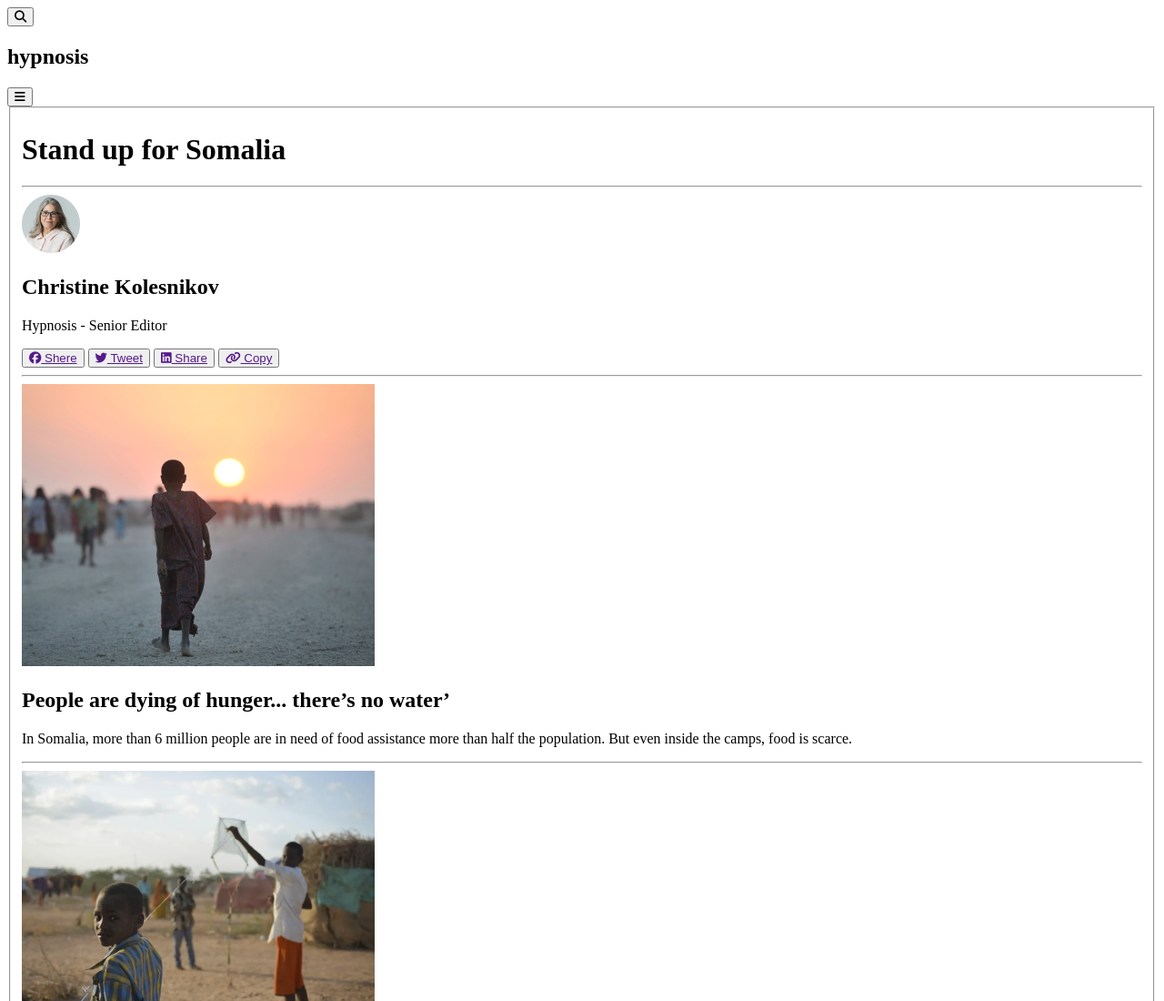
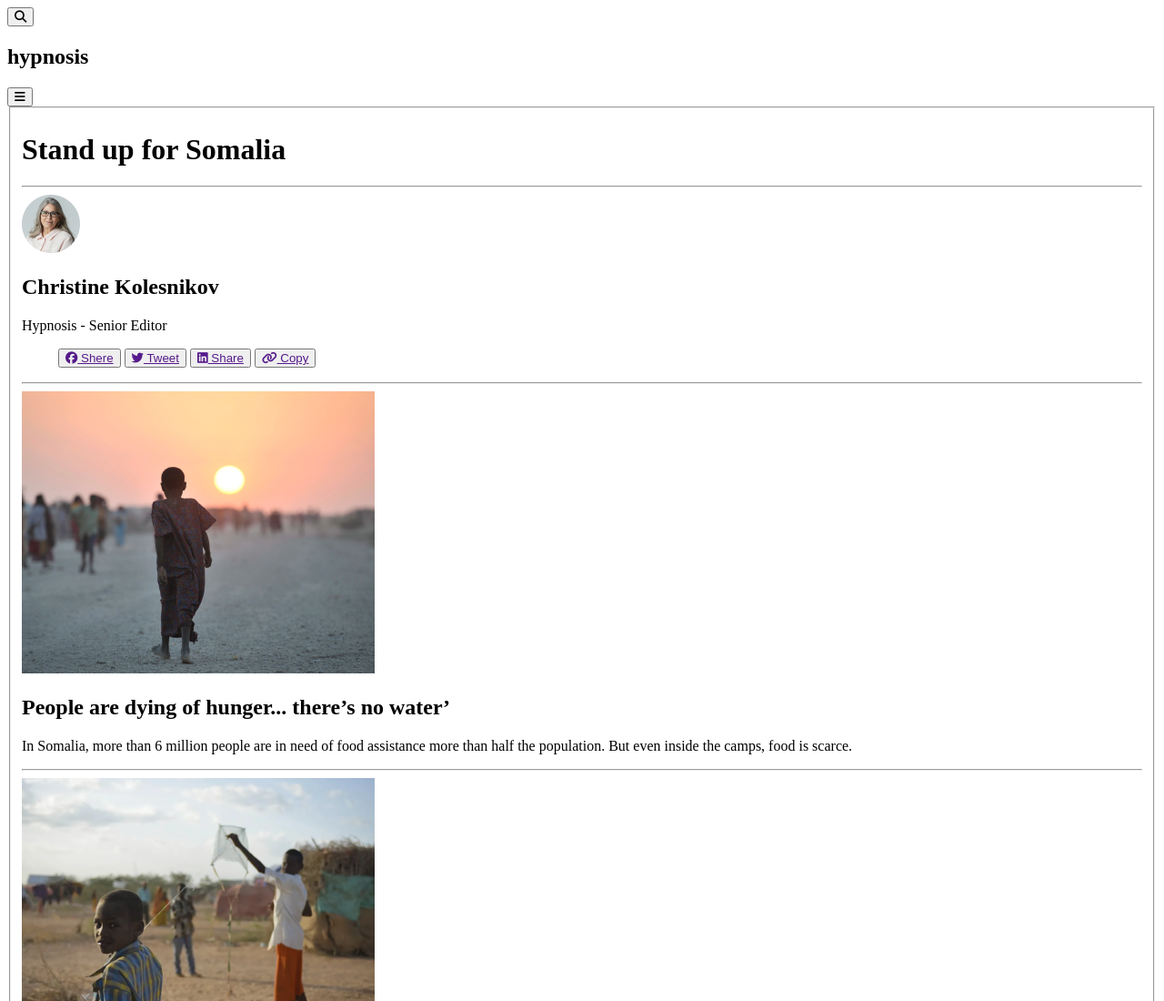
Before and after one commit to Albinpirela/Hypnosis, a website: page index.html in a window 1280 px wide. Shown: the top 1100 px of the page at 91% size. Drawn offline with Linux system fonts and the light colour scheme.

```diff
--- a/index.html
+++ b/index.html
@@ -25,14 +25,16 @@
             <img src="christine.png">
             <h2>Christine Kolesnikov</h2>
             <p>Hypnosis - Senior Editor</p>
-            <button><a href=""><i class="fa-brands fa-facebook"></i> Shere</a></button>
-            <button><a href=""><i class="fa-brands fa-twitter"></i> Tweet</a></button>
-            <button><a href=""><i class="fa-brands fa-linkedin"></i> Share</a></button>
-            <button><a href=""><i class="fa-sharp fa-solid fa-link"></i> Copy</a></button>
+            <ul>
+                <button><a href=""><i class="fa-brands fa-facebook"></i> Shere</a></button>
+                <button><a href=""><i class="fa-brands fa-twitter"></i> Tweet</a></button>
+                <button><a href=""><i class="fa-brands fa-linkedin"></i> Share</a></button>
+                <button><a href=""><i class="fa-sharp fa-solid fa-link"></i> Copy</a></button>
+            </ul>
         </header>
 
         <hr>
-        <article>
+        <article class="mainpage">
             <img src="people1.png">
             <h2>People are dying of hunger...
                 there’s no water’</h2>
@@ -93,7 +95,7 @@
 
         </article>
 
-    </fieldset>
+    </fieldset class="aside-content">
     <aside>
         <h2>Subscribe to our newsletter</h2>
         <p>Be the first to know about the biggest stories as they break</p>
```
